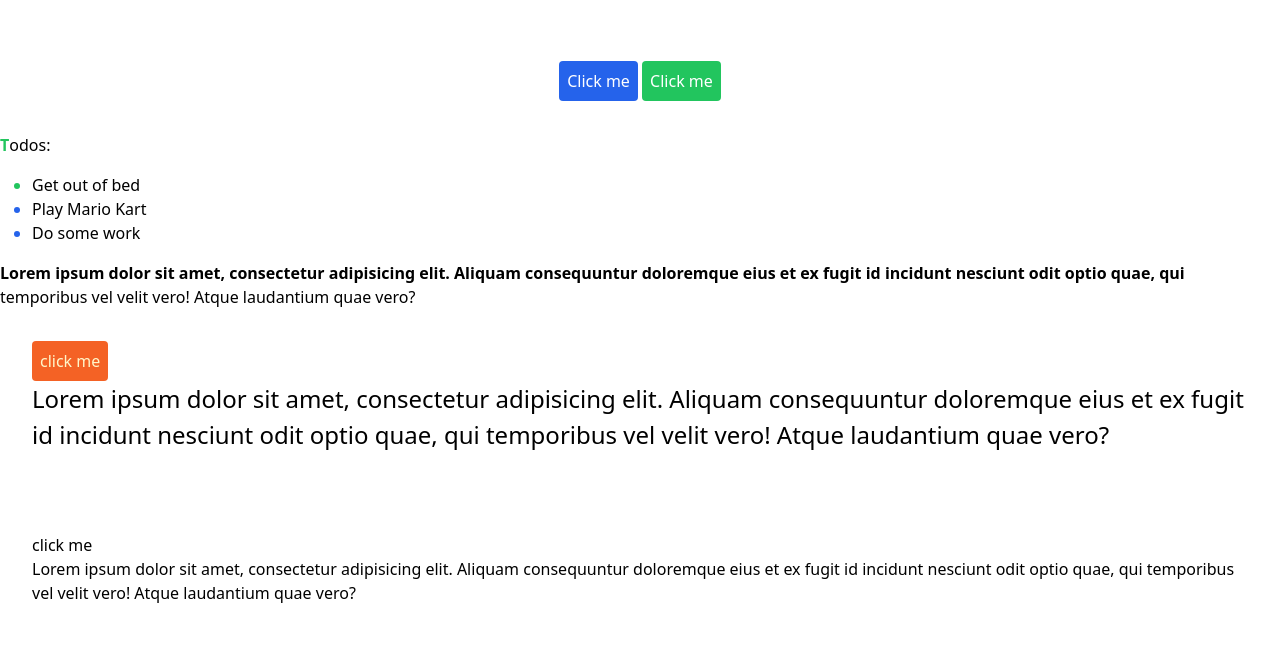
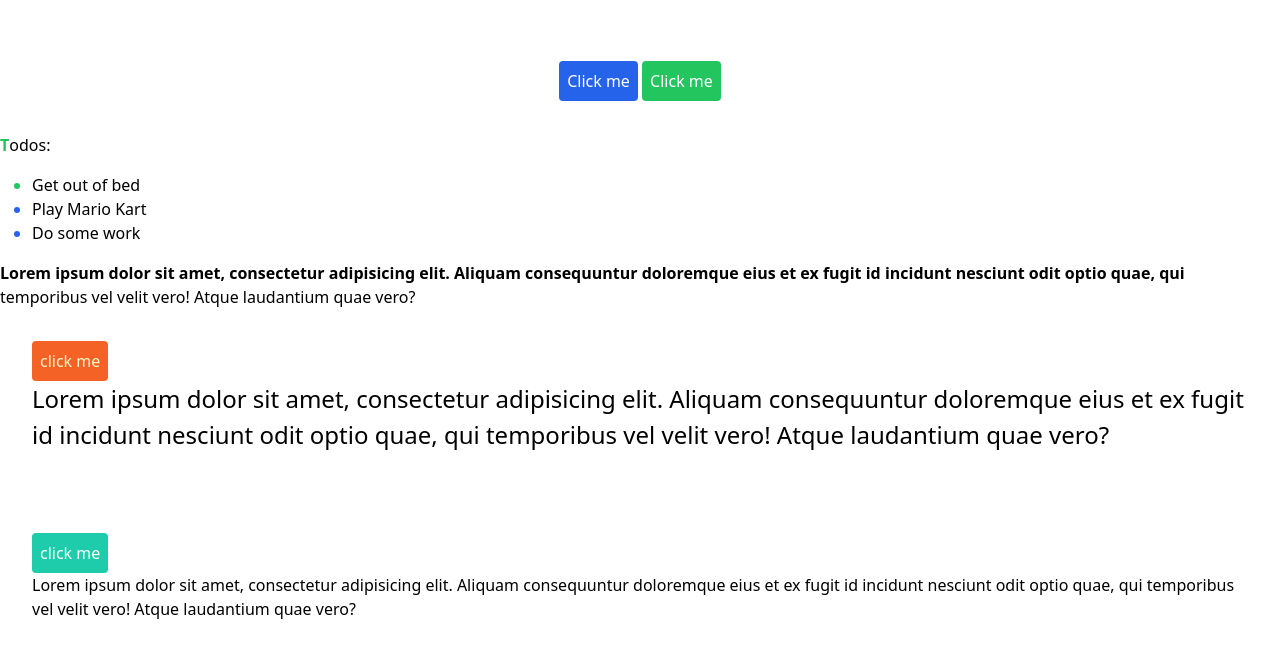
Before and after one commit to Annie-Huang/tailwind-JIT, a website: page index.html in a window 1280 px wide. Shown: the part 107-764 px from the top of the page. Drawn offline with Linux system fonts and the light colour scheme.

Commit message:
Use the color code from custom property

```diff
--- a/index.html
+++ b/index.html
@@ -47,7 +47,9 @@
       </div>
 
       <div class="p-8">
-        <button>click me</button>
+        <button class="bg-[color:var(--primary)] text-white p-2 rounded">
+          click me
+        </button>
         <p>
           Lorem ipsum dolor sit amet, consectetur adipisicing elit. Aliquam
           consequuntur doloremque eius et ex fugit id incidunt nesciunt odit
--- a/src/styles.css
+++ b/src/styles.css
@@ -6,3 +6,8 @@
   background: #f2f2f2;
   border: 2px solid #777;
 }
+
+:root {
+  --primary: #1eccac;
+  --leadFont: 1.2rem;
+}
```
Also changed, not shown: Note.txt (+8 -0 lines), build/styles.css.
